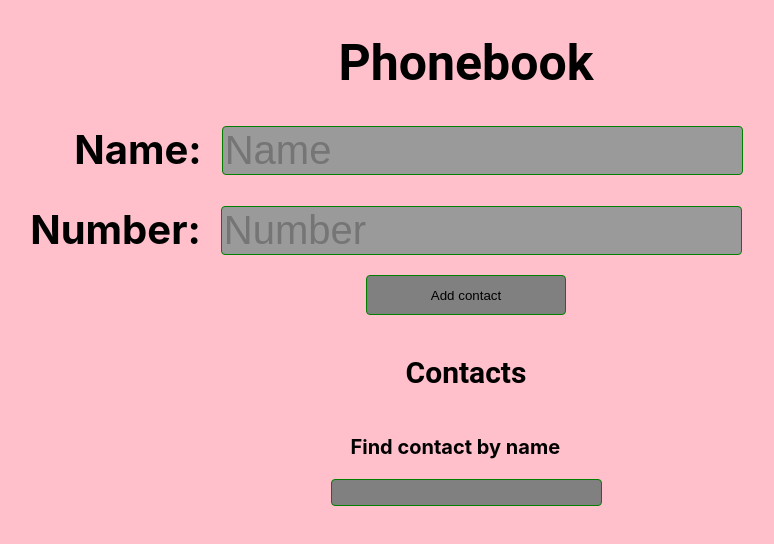
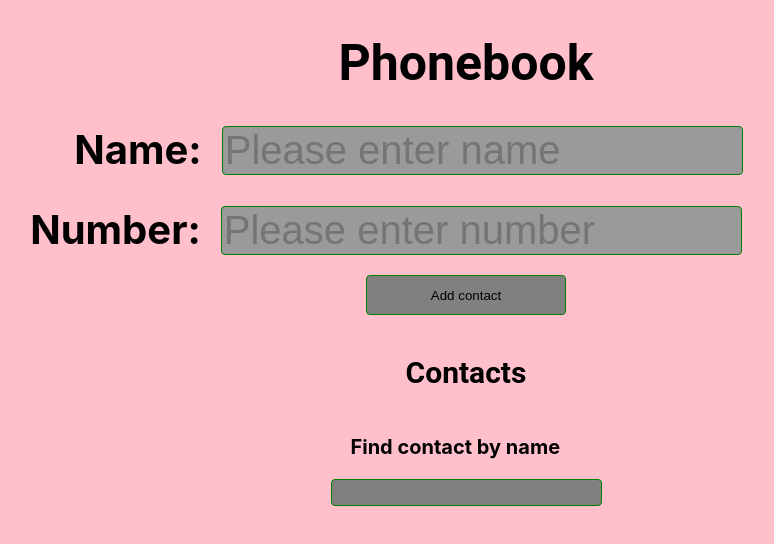
Before and after one commit to AlexMakeyev/goit-react-hw-08-phonebook, a React (Create React App) app: page / in a window 1280 px wide. Shown: the top 544 px of the page, without its empty margins (254-1028 px from the left). Built offline with nearby package versions, Linux system fonts and the light colour scheme.

Commit message:
Update Form.jsx

```diff
--- a/src/components/Form/Form.jsx
+++ b/src/components/Form/Form.jsx
@@ -52,7 +52,7 @@ export class FormPhone extends React.Component {
                         pattern="^[a-zA-Zа-яА-Я]+(([' -][a-zA-Zа-яА-Я ])?[a-zA-Zа-яА-Я]*)*$"
                         title="Name may contain only letters, apostrophe, dash and spaces. For example Adrian, Jacob Mercer, Charles de Batz de Castelmore d'Artagnan"
                         required
-                        placeholder="Name"
+                        placeholder="Please enter name"
                         autocomplete="off"
                         />
                         <Error component="div" name="name" />
@@ -66,7 +66,8 @@ export class FormPhone extends React.Component {
                         pattern="\+?\d{1,4}?[-.\s]?\(?\d{1,3}?\)?[-.\s]?\d{1,4}[-.\s]?\d{1,4}[-.\s]?\d{1,9}"
                         title="Phone number must be digits and can contain spaces, dashes, parentheses and can start with +"
                         required
-                        placeholder="Number" autocomplete="off"
+                        placeholder="Please enter number"
+                        autocomplete="off"
                         />
                         <Error component="div" name="number" />
                 </LabelPhone>
```
